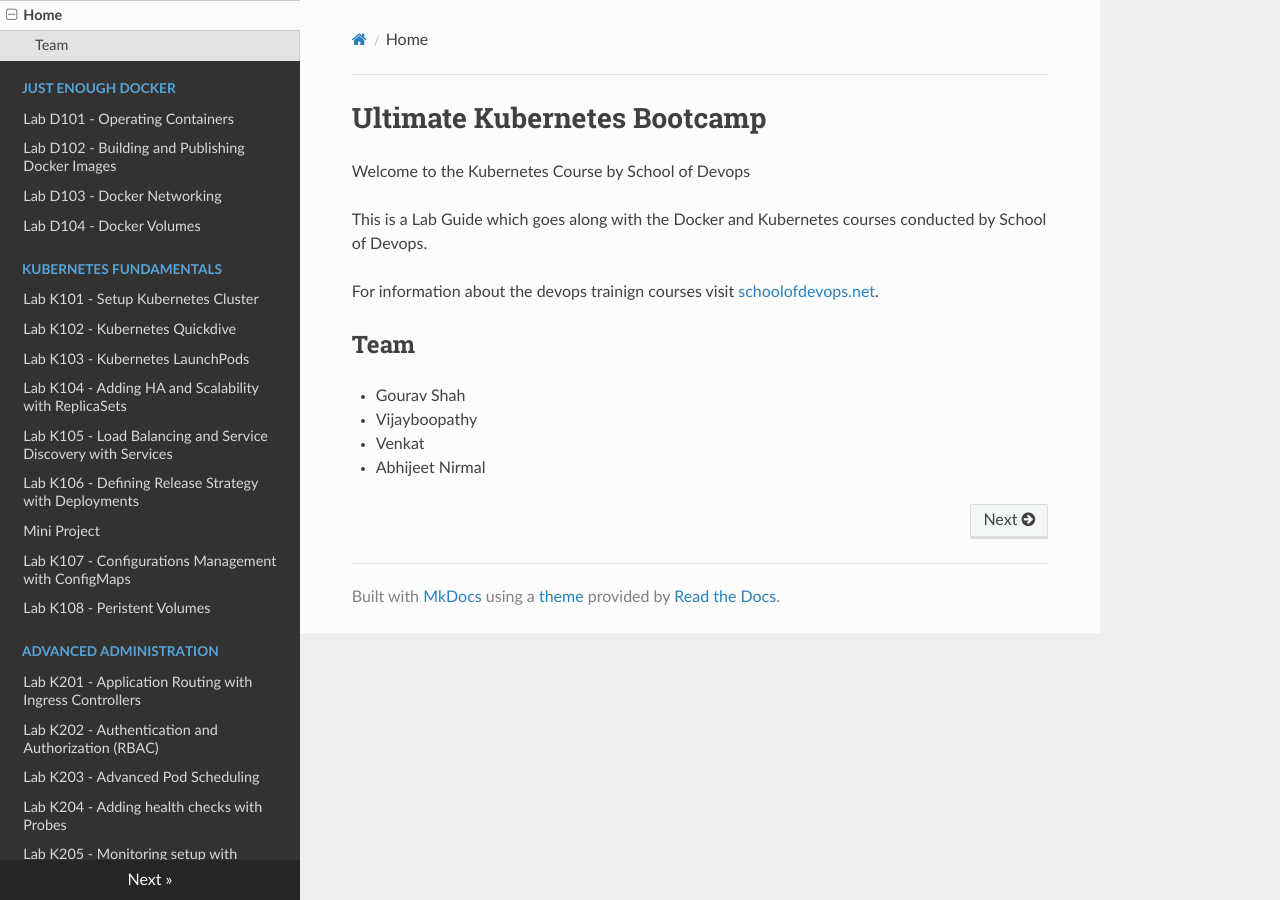
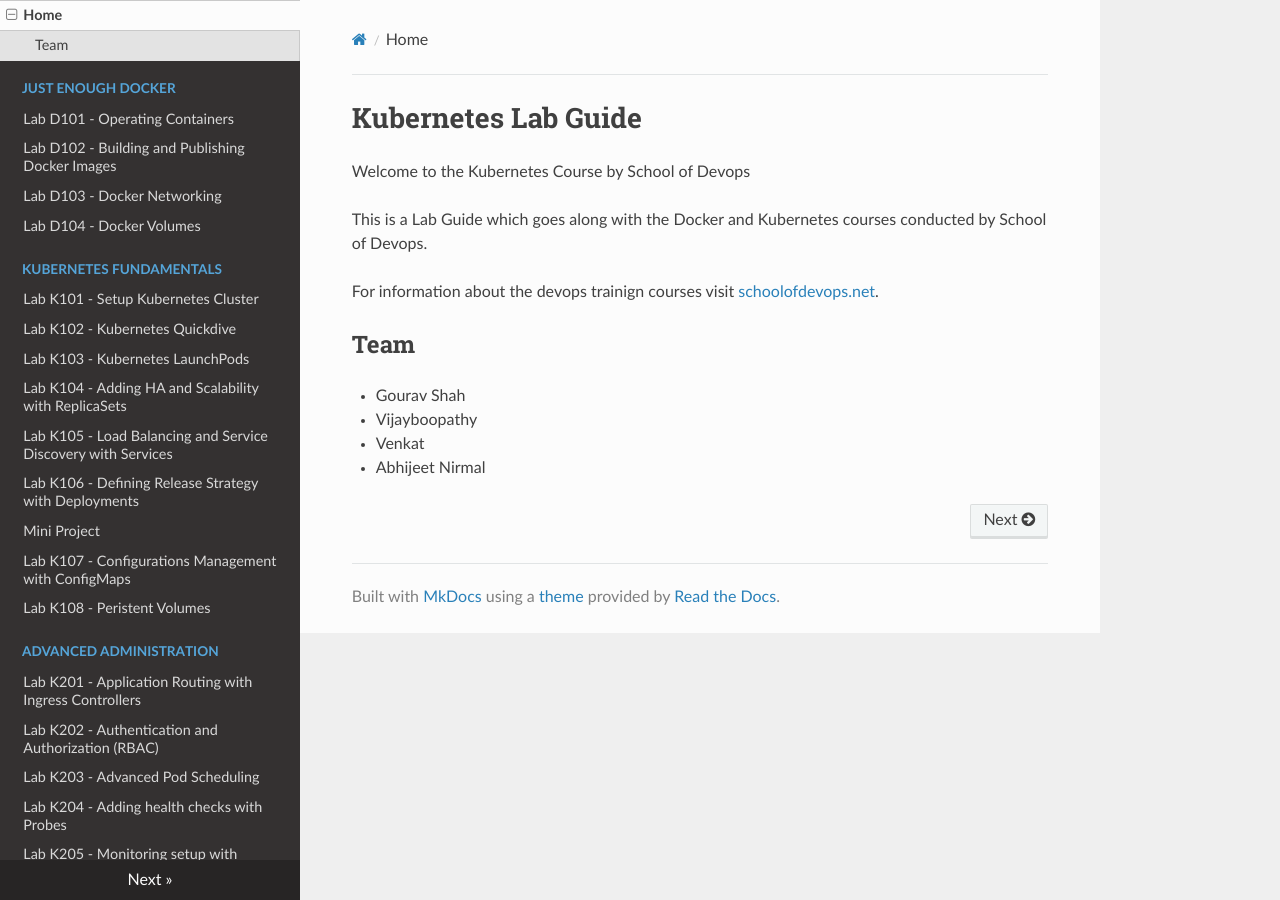
Before and after one commit to schoolofdevops/kubernetes-labguide, an MkDocs documentation site: the page built from chapters/index.md, in a window 1280 px wide. Built offline with MkDocs 1.6.1, drawn with Linux system fonts in a browser that asks for light colours; nearby versions of some CDN libraries; old or Windows-style settings are respelled for this version of MkDocs.

Commit message:
updated title

```diff
--- a/chapters/index.md
+++ b/chapters/index.md
@@ -1,4 +1,4 @@
-# Ultimate Kubernetes Bootcamp
+# Kubernetes Lab Guide
 
 Welcome to the Kubernetes Course  by School of Devops
 
```
